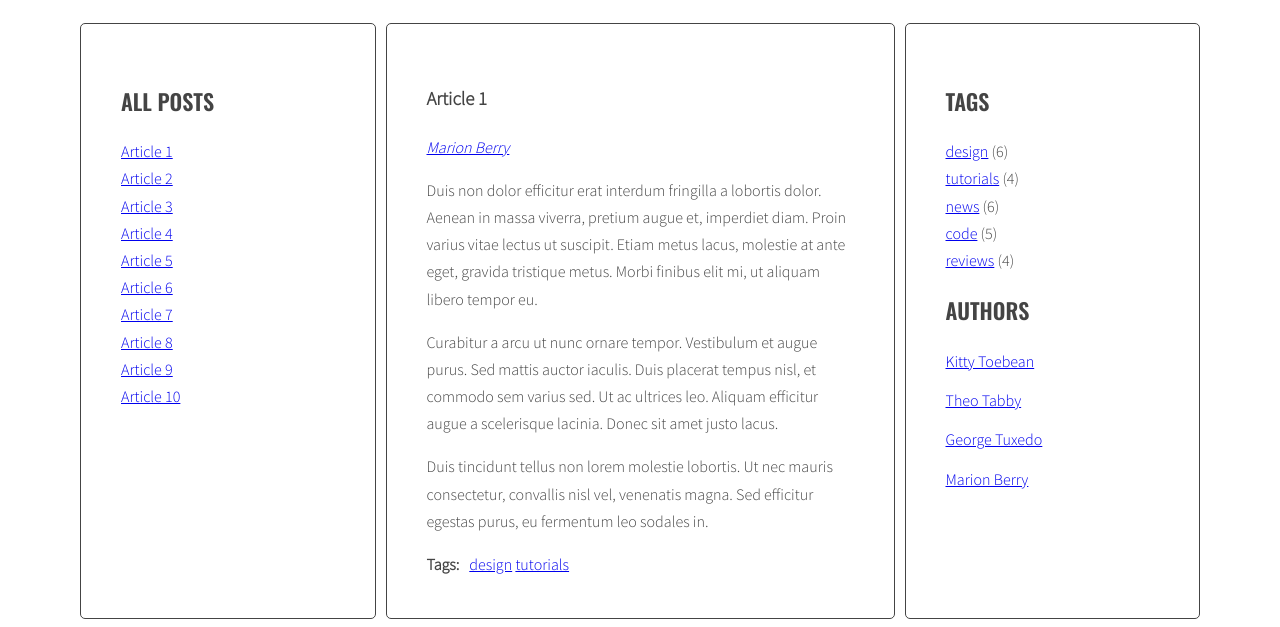
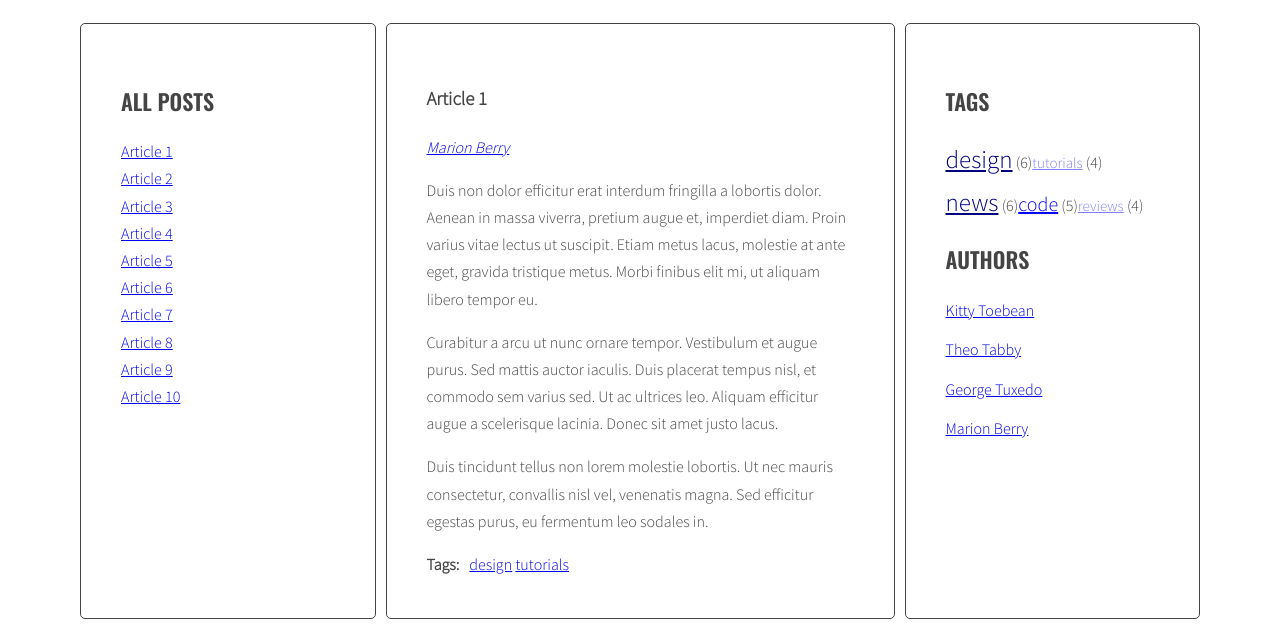
Before and after one commit to eremziom/javascript-blog, a website: page index.html in a window 1280 px wide. Shown: the part 220-847 px from the top of the page. Drawn offline with nearby package versions, Linux system fonts and the light colour scheme.

Commit message:
change scss for tag cloud

```diff
--- a/sass/style.scss
+++ b/sass/style.scss
@@ -85,6 +85,21 @@ body {
   .active {
     font-weight: bold;
   }
+
+  .tag-size-1 {
+    font-size: 15px;
+    color: #8080ff;
+  }
+
+  .tag-size-2 {
+    font-size: 20px;
+    color: #0000ff;
+  }
+
+  .tag-size-3 {
+    font-size: 25px;
+    color: #000080;
+  }
 }
 
 .list-horizontal {
@@ -122,3 +137,9 @@ body {
     margin: 0 10px 0 0;
   }
 }
+
+.list.tags {
+  li{
+    display: inline-block;
+  }
+}
```
Also changed, not shown: css/style.css, 1 other file.
